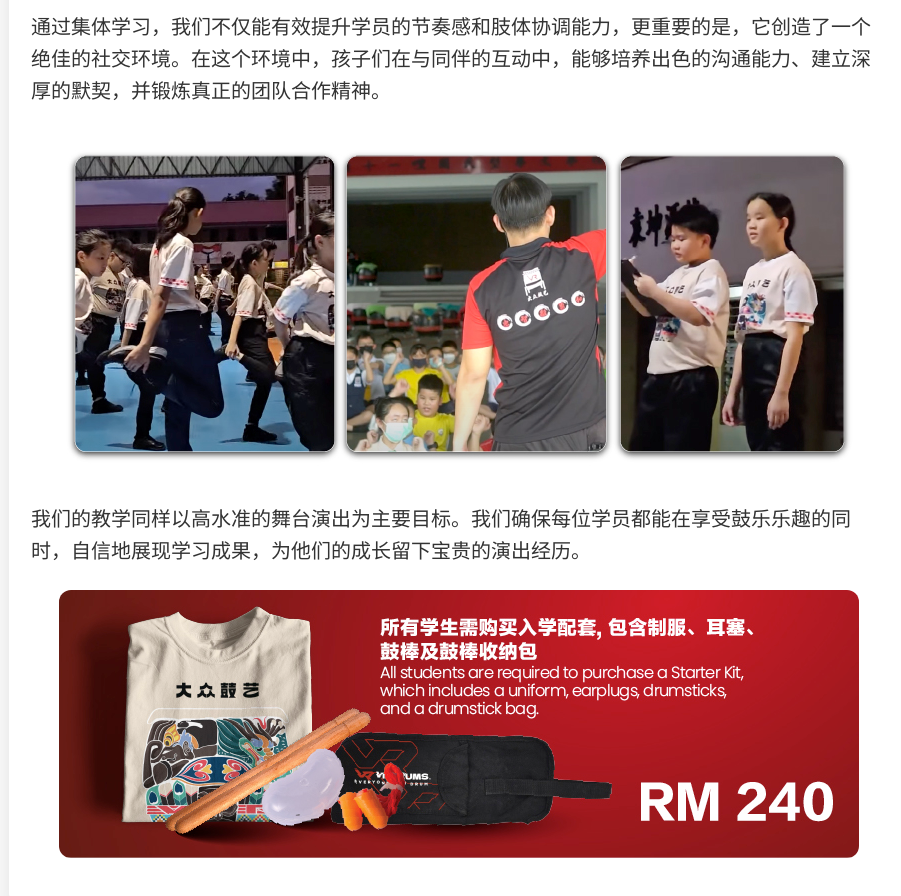
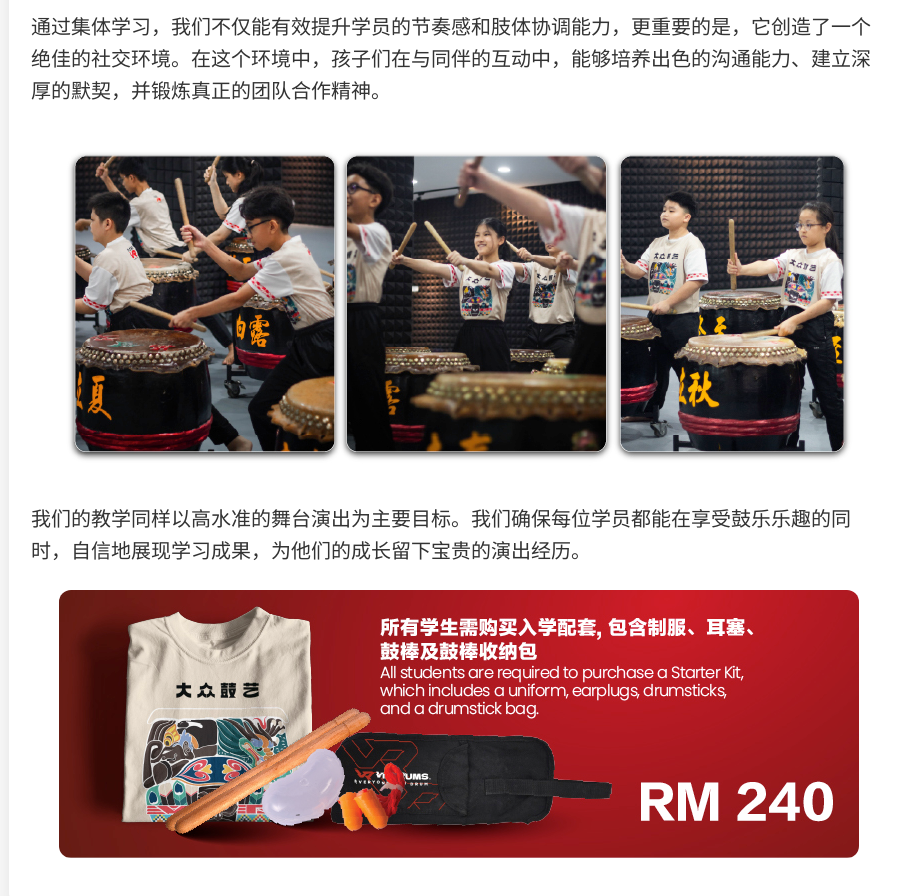
Before and after one commit to johnlim9922/vr-ratecard, a plain HTML site: page project2.html in a window 1280 px wide. Shown: the part 920-1816 px from the top of the page, without its empty margins (181-1082 px from the left). Drawn offline with Linux system fonts and the light colour scheme.

Commit message:
Update project2.html

```diff
--- a/project2.html
+++ b/project2.html
@@ -26,7 +26,7 @@
         <p>本课程为最多50人一班的系统性鼓艺课程，适合3岁至17岁的孩子及青年。我们致力于提供一个专业且充满活力的学习场地，无论是在总部或将开办的分园分点，都将为您提供优质的教学环境。</p>
 
           <p>通过集体学习，我们不仅能有效提升学员的节奏感和肢体协调能力，更重要的是，它创造了一个绝佳的社交环境。在这个环境中，孩子们在与同伴的互动中，能够培养出色的沟通能力、建立深厚的默契，并锻炼真正的团队合作精神。</p>
-          <img src="1x/Rate Card2-26.jpg" class="desc-img" />
+          <img src="1x/Rate Card2-25.jpg" class="desc-img" />
 
             <p>我们的教学同样以高水准的舞台演出为主要目标。我们确保每位学员都能在享受鼓乐乐趣的同时，自信地展现学习成果，为他们的成长留下宝贵的演出经历。</p>
             <img src="1x/Rate Card.jpg" class="desc-img" />
```
